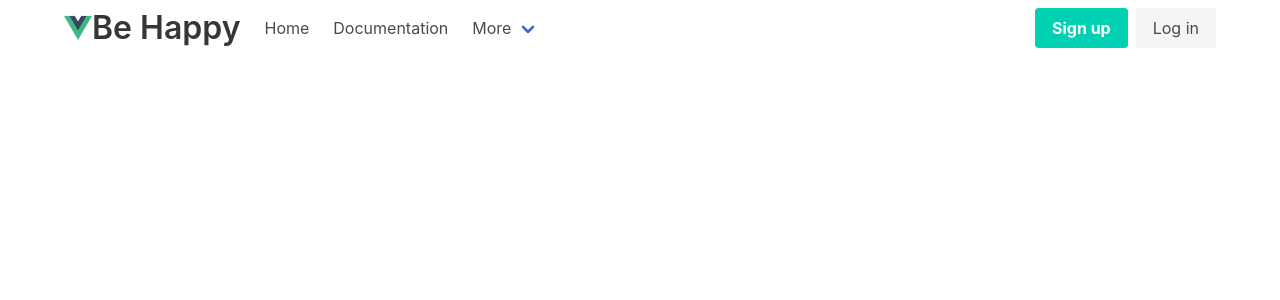
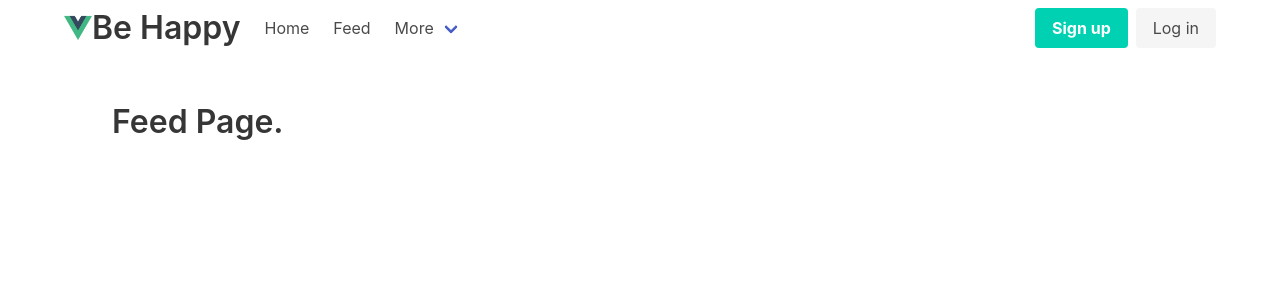
Before and after one commit to Frank-Seelmann/CPS493WebProgramming, a Vue app in the folder client/: page /feed in a window 1280 px wide. Shown: the top 300 px of the page. Built offline with nearby package versions, Linux system fonts and the light colour scheme.

Commit message:
broke some stuff, added some stuff

```diff
--- a/client/src/App.vue
+++ b/client/src/App.vue
@@ -12,7 +12,7 @@
 </style>
 
 <script>
-import Nav from "./components/nav.vue";
+import Nav from "./components/Nav.vue";
 
 export default {
   components: {
--- a/client/src/components/LoginBadge.vue
+++ b/client/src/components/LoginBadge.vue
@@ -12,15 +12,17 @@
 
 <script>
 //Login is named, so it is inside {}
-import Session, { Login } from "../services/session";
+import Session from "../services/session";
 
 export default {
-    data: ()=>({
-        Session     //shorthand for Session: Session
-    }),
+    data(){
+        return({
+            Session
+        })
+    },
     methods: {
         login(){
-            Login();
+            this.Session.Login();
         }
     },
     computed: {
--- a/client/src/components/nav.vue
+++ b/client/src/components/nav.vue
@@ -23,7 +23,7 @@
       <div class="navbar-start">
         <a class="navbar-item" href="/"> Home </a>
 
-        <a class="navbar-item"> Documentation </a>
+        <a class="navbar-item" href="/Feed"> Feed </a>
 
         <div class="navbar-item has-dropdown is-hoverable">
           <a class="navbar-link"> More </a>
--- a/client/src/router/index.js
+++ b/client/src/router/index.js
@@ -1,11 +1,17 @@
 import { createRouter, createWebHistory } from 'vue-router'
-import Home from '../views/Home.vue'
+import Home from '../views/Home.vue';
+import Feed from '../views/Feed.vue';
 
 const routes = [
   {
     path: '/',
     name: 'Home',
     component: Home
+  },
+  {
+    path: '/feed',
+    name: 'Feed',
+    component: Feed
   },
   {
     path: '/about',
--- a/client/src/services/session.js
+++ b/client/src/services/session.js
@@ -2,14 +2,13 @@
 const session = {
     user: null,
     messages: [],
+    Login() {
+        this.user = {
+            FirstName: "Frank",
+            LastName: "Seelmann",
+            id: 1,
+        }
+    }
 }
 
 export default session;
-
-export function Login(){
-    session.user = {
-        FirstName: "Frank",
-        LastName: "Seelmann",
-        id: 1,
-    }
-}
--- /dev/null
+++ b/client/src/views/Feed.vue
@@ -0,0 +1,12 @@
+<template>
+  <div class="section">
+    <h1 class="title">Feed Page.</h1>
+  </div>
+</template>
+
+<script>
+export default {};
+</script>
+
+<style>
+</style>
```
